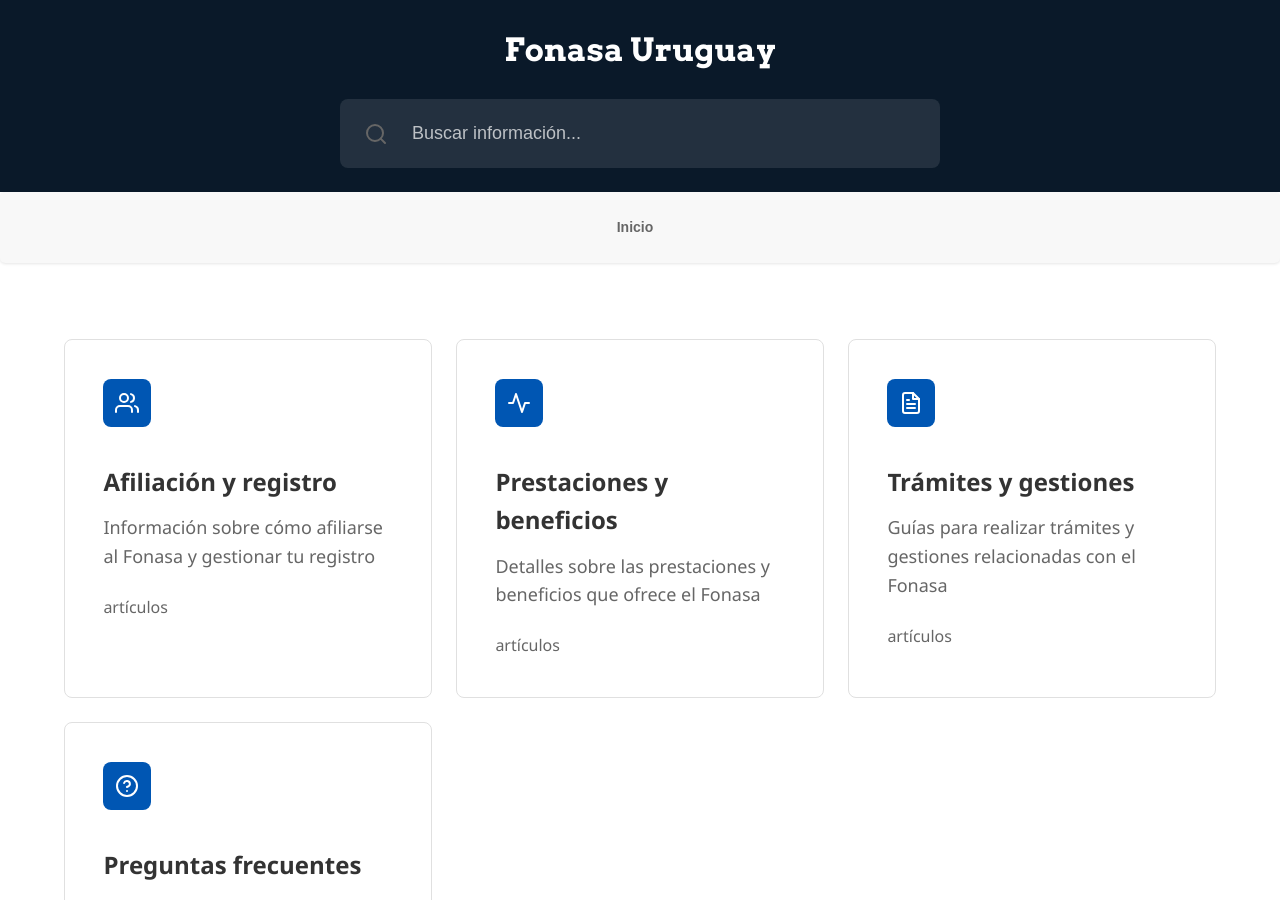
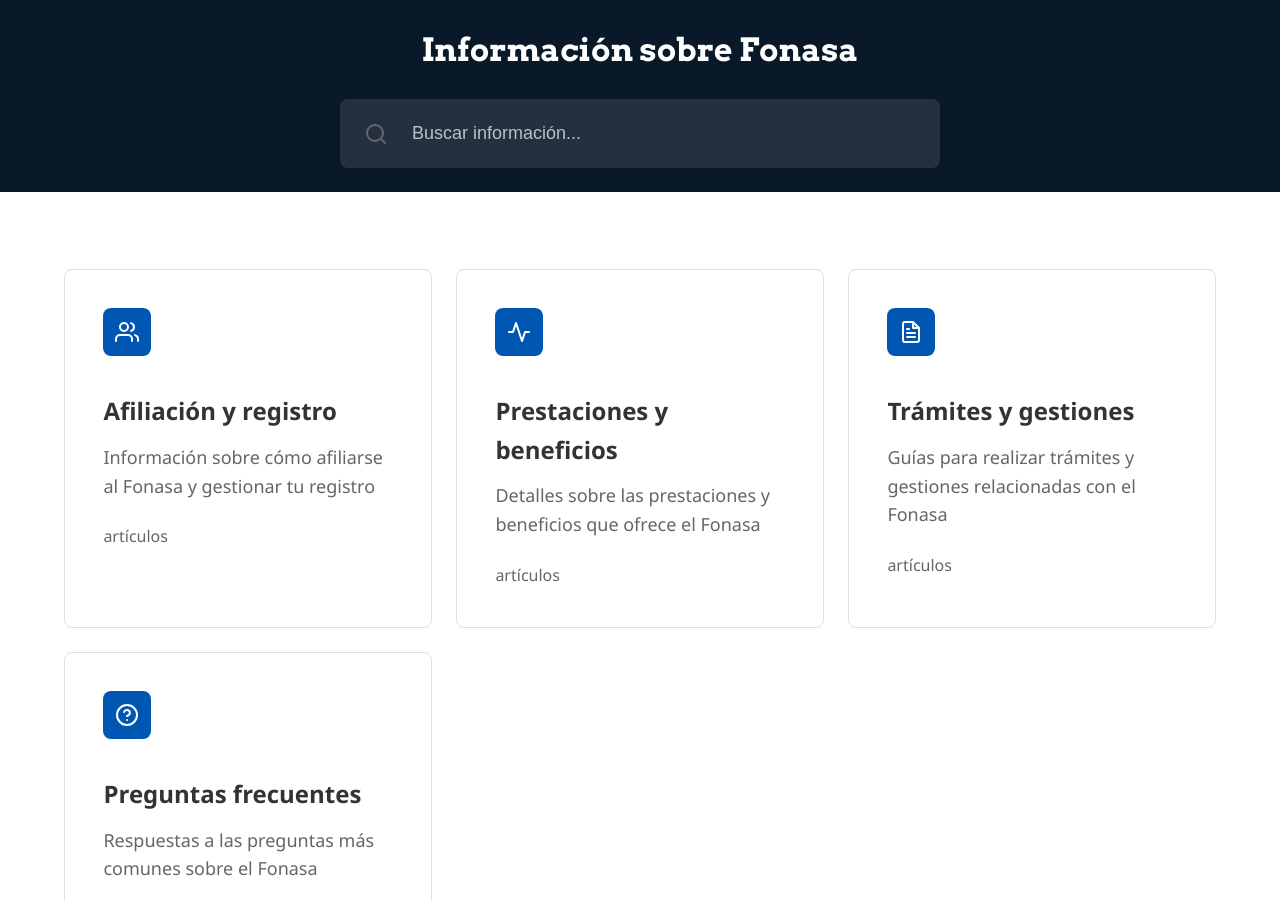
Before and after one commit to JoseAtel/fonasa.info, a Jekyll site: the page built from index.md, in a window 1280 px wide and 900 px high. Built offline with Jekyll 4.4.1, drawn with Linux system fonts in a browser that asks for light colours.

Commit message:
Actualizacion
Actualizacion

```diff
--- a/_includes/header.html
+++ b/_includes/header.html
@@ -14,7 +14,7 @@
     <div class="header-container">
       <div class="header-content">
         <a href="{{ '/' | relative_url }}" class="logo">
-          <span>Fonasa Uruguay</span>
+          <span>Información sobre Fonasa</span>
         </a>
 
         <!--<div class="header-right">
--- a/_layouts/default.html
+++ b/_layouts/default.html
@@ -1,5 +1,4 @@
   {% include header.html %}
-  {% include breadcrumbs.html %}
   <main class="container">
     {{ content }}
   </main>
```
